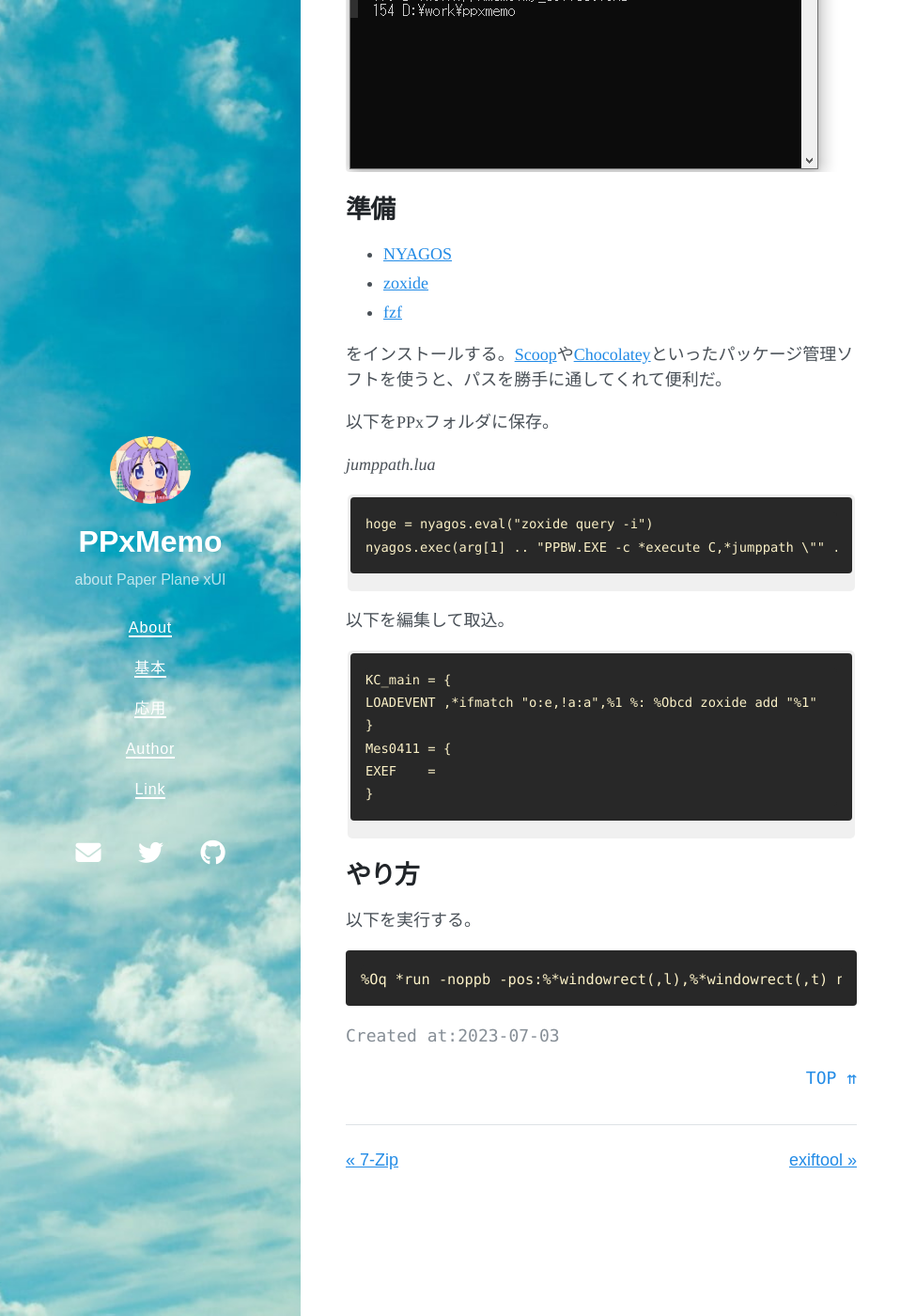
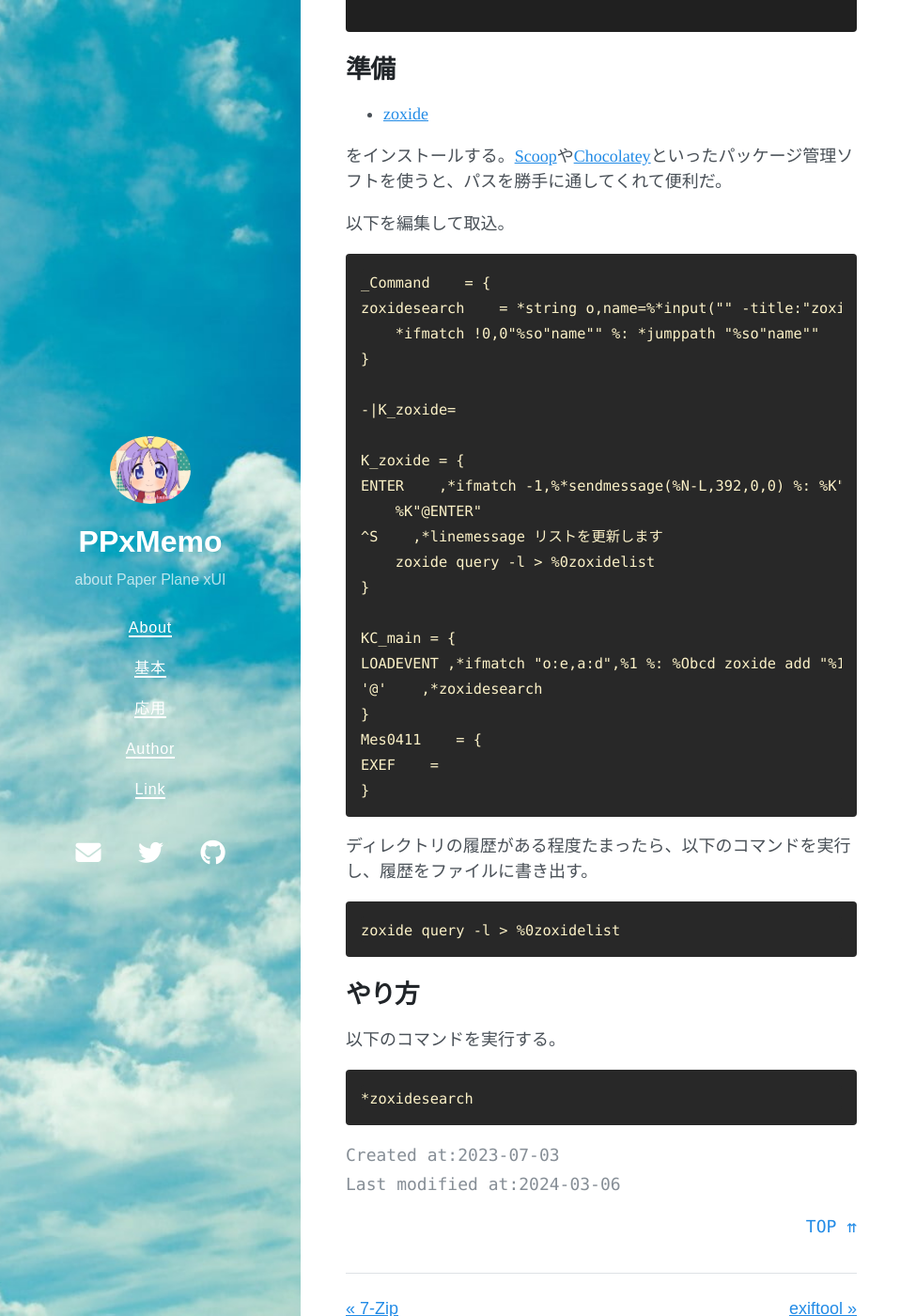
Before and after one commit to tukasa/ppxmemo, a Jekyll site: the page built from my_collections/_advanced/0805soft.md, in a window 1280 px wide and 1400 px high, scrolled down 410 px. Shown: the whole window at 94% size, without its empty margins (0-975 px from the left). Built offline with Jekyll 4.4.1, drawn with Linux system fonts in a browser that asks for light colours; nearby versions of some CDN libraries.

Commit message:
zoxideをnyagosを使わず実行

````diff
--- a/my_collections/_advanced/0805soft.md
+++ b/my_collections/_advanced/0805soft.md
@@ -2,43 +2,54 @@
 title: zoxide
 part: 外部ソフト
 created_at: 2023-07-03
+last_modified_at: 2024-03-06
 ---
 [zoxide](https://github.com/ajeetdsouza/zoxide)を使い、頻繁に使うディレクトリへ高速に移動できるようにする。
 
-![zoxide]({{ "/assets/images/zoxide01.gif" | relative_url }})
+![zoxide]({{ "/assets/images/zoxideitigyou.gif" | relative_url }})
 
 ## 準備
 
-- [NYAGOS](https://github.com/nyaosorg/nyagos)
 - [zoxide](https://github.com/ajeetdsouza/zoxide)
-- [fzf](https://github.com/junegunn/fzf)
 
 をインストールする。[Scoop](https://scoop.sh/)や[Chocolatey](https://chocolatey.org/)といったパッケージ管理ソフトを使うと、パスを勝手に通してくれて便利だ。
 
-以下をPPxフォルダに保存。
+以下を編集して取込。
 
-_jumppath.lua_
+```text
+_Command    = {
+zoxidesearch    = *string o,name=%*input("" -title:"zoxide [^S]でリスト更新" -mode:e -k:"*completelist /set /file:%%0zoxidelist -match:6  %%: *mapkey use,K_zoxide")
+    *ifmatch !0,0"%so"name"" %: *jumppath "%so"name""
+}
 
-```
-hoge = nyagos.eval("zoxide query -i")
-nyagos.exec(arg[1] .. "PPBW.EXE -c *execute C,*jumppath \"" .. hoge .. "\"")
+-|K_zoxide=
+
+K_zoxide = {
+ENTER    ,*ifmatch -1,%*sendmessage(%N-L,392,0,0) %: %K"@DOWN @ENTER" %: *stop
+    %K"@ENTER"
+^S    ,*linemessage リストを更新します
+    zoxide query -l > %0zoxidelist
+}
+
+KC_main = {
+LOADEVENT ,*ifmatch "o:e,a:d",%1 %: %Obcd zoxide add "%1"
+'@'    ,*zoxidesearch
+}
+Mes0411    = {
+EXEF    =
+}
 ```
 
-以下を編集して取込。
+ディレクトリの履歴がある程度たまったら、以下のコマンドを実行し、履歴をファイルに書き出す。
 
-```
-KC_main = {
-LOADEVENT ,*ifmatch "o:e,!a:a",%1 %: %Obcd zoxide add "%1"
-}
-Mes0411	= {
-EXEF	=
-}
+```text
+zoxide query -l > %0zoxidelist
 ```
 
 ## やり方
 
-以下を実行する。
+以下のコマンドを実行する。
 
 ```text
-%Oq *run -noppb -pos:%*windowrect(,l),%*windowrect(,t) nyagos -f %0jumppath.lua %0
+*zoxidesearch
 ```
````
Also changed, not shown: assets/images/zoxideitigyou.gif (added).
